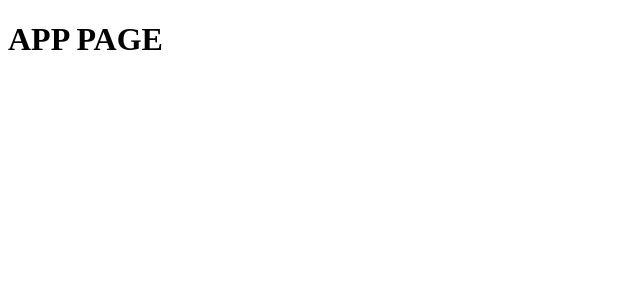
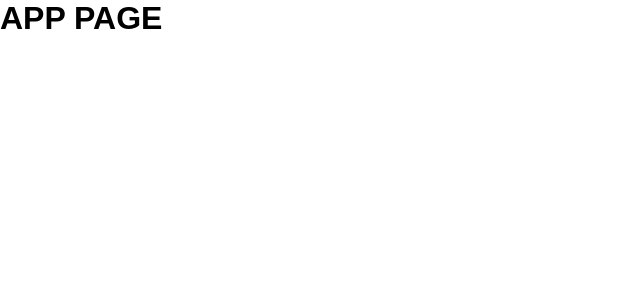
Before and after one commit to Devpe007/venus-marketing, a React (Create React App) app: page / in a window 1280 px wide. Shown: the top 300 px of the page, without its empty margins (0-640 px from the left). Built offline with nearby package versions, Linux system fonts and the light colour scheme.

Commit message:
create Global css in App

```diff
--- a/src/App.css
+++ b/src/App.css
@@ -0,0 +1,8 @@
+* {
+  margin: 0;
+  padding: 0;
+
+  box-sizing: border-box;
+
+  font-family: 'Encode Sans Expanded', sans-serif;
+}
--- a/src/index.js
+++ b/src/index.js
@@ -1,5 +1,7 @@
 import React from 'react';
 import ReactDOM from 'react-dom/client';
+
+import './App.css';
 
 import App from './App';
 
```
